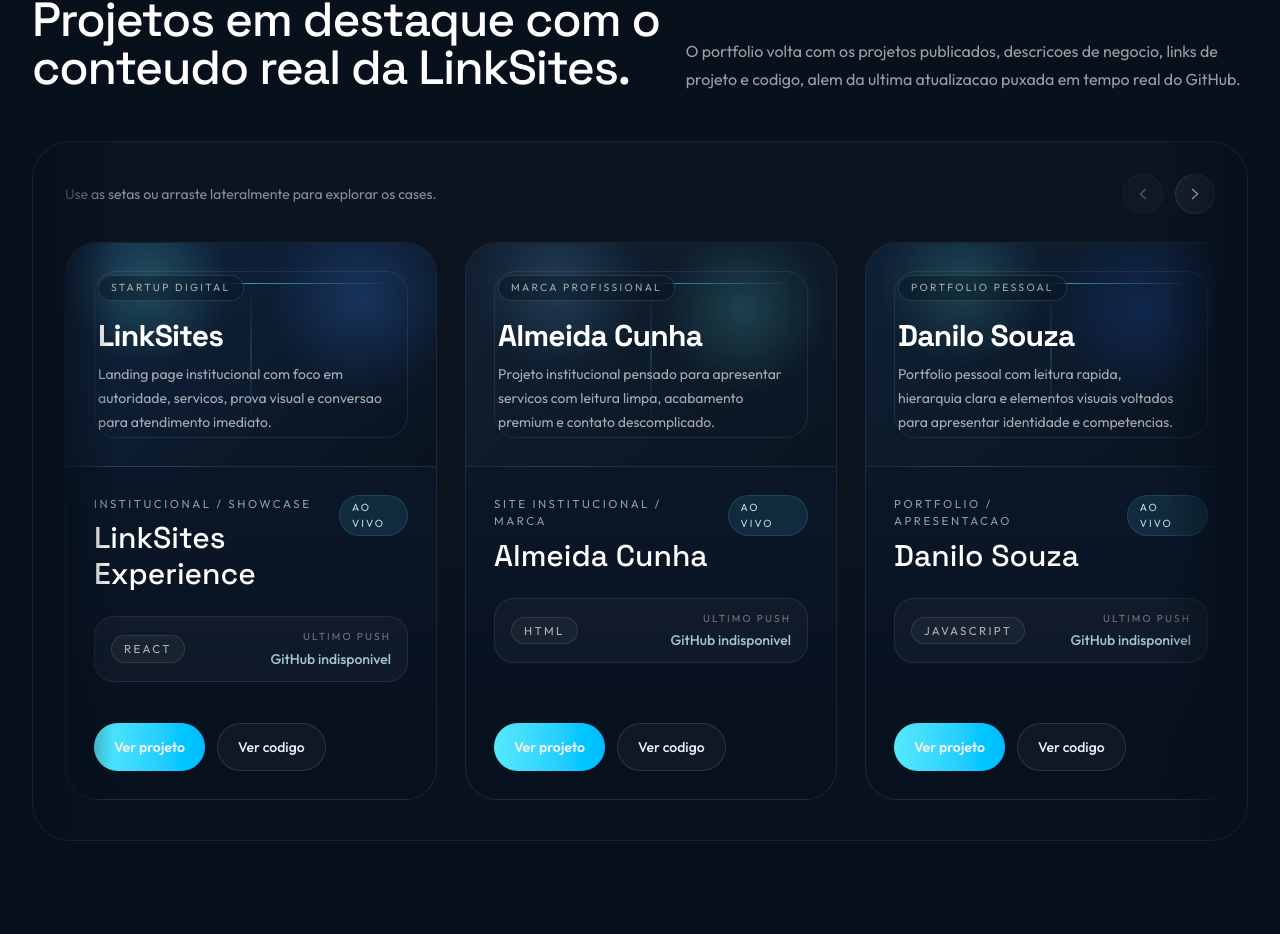
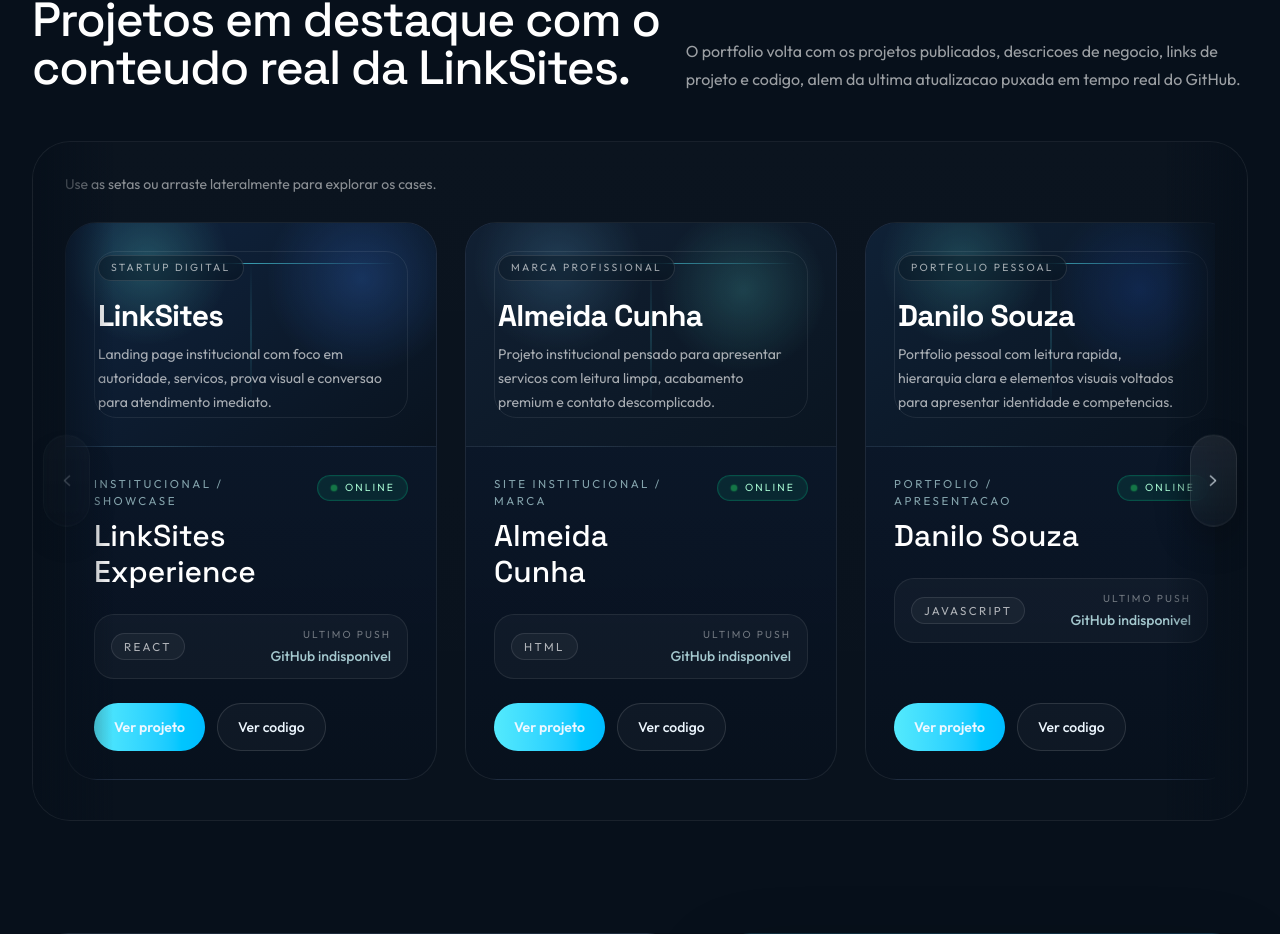
Before and after one commit to linksites/linksites, a React (Vite) app: page / in a window 1280 px wide. Shown: the part 2519-3453 px from the top of the page. Built offline with nearby package versions, Linux system fonts and the light colour scheme; no server answers.

Commit message:
Atualiza status dos cards para online

```diff
--- a/src/App.jsx
+++ b/src/App.jsx
@@ -267,14 +267,16 @@
   const rotateClass = direction === "left" ? "rotate-180" : "";
 
   return (
-    <span
+    <svg
       aria-hidden="true"
-      className={`inline-flex h-10 w-10 items-center justify-center rounded-full border border-white/10 bg-white/6 text-cyan-100/90 backdrop-blur transition hover:border-cyan-300/30 hover:bg-cyan-300/10 ${rotateClass}`}
+      viewBox="0 0 24 24"
+      className={`h-4 w-4 ${rotateClass}`}
+      fill="none"
+      stroke="currentColor"
+      strokeWidth="2"
     >
-      <svg viewBox="0 0 24 24" className="h-4 w-4" fill="none" stroke="currentColor" strokeWidth="2">
       <path d="M8 5l8 7-8 7" strokeLinecap="round" strokeLinejoin="round" />
     </svg>
-    </span>
   );
 }
 
@@ -804,13 +806,10 @@
             <div className="pointer-events-none absolute inset-y-0 left-0 z-10 hidden w-20 bg-gradient-to-r from-[var(--bg-strong)] to-transparent lg:block" />
             <div className="pointer-events-none absolute inset-y-0 right-0 z-10 hidden w-20 bg-gradient-to-l from-[var(--bg-strong)] to-transparent lg:block" />
 
-            <div className="mb-5 flex flex-col gap-4 lg:mb-7 lg:flex-row lg:items-center lg:justify-between">
-              <p className="text-sm text-white/52">Use as setas ou arraste lateralmente para explorar os cases.</p>
-              <div className="hidden items-center gap-3 md:flex">
             <button
               type="button"
               aria-label="Ver projetos anteriores"
-                  className={`transition ${canScrollPrev ? "opacity-100" : "pointer-events-none opacity-35"}`}
+              className={`showcase-nav showcase-nav-left hidden lg:flex ${canScrollPrev ? "" : "pointer-events-none opacity-30"}`}
               onClick={() => scrollCases(-1)}
             >
               <Chevron direction="left" />
@@ -818,12 +817,14 @@
             <button
               type="button"
               aria-label="Ver proximos projetos"
-                  className={`transition ${canScrollNext ? "opacity-100" : "pointer-events-none opacity-35"}`}
+              className={`showcase-nav showcase-nav-right hidden lg:flex ${canScrollNext ? "" : "pointer-events-none opacity-30"}`}
               onClick={() => scrollCases(1)}
             >
               <Chevron direction="right" />
             </button>
-              </div>
+
+            <div className="mb-5 flex flex-col gap-4 lg:mb-7 lg:flex-row lg:items-center lg:justify-between">
+              <p className="text-sm text-white/52">Use as setas ou arraste lateralmente para explorar os cases.</p>
             </div>
 
             <div
@@ -873,8 +874,9 @@
                           </p>
                           <h3 className="mt-2 font-display text-3xl text-white">{item.name}</h3>
                         </div>
-                        <span className="rounded-full border border-cyan-300/14 bg-cyan-300/10 px-3 py-1 text-[0.65rem] uppercase tracking-[0.2em] text-cyan-100/88">
-                          Ao vivo
+                        <span className="status-live rounded-full border border-emerald-400/24 bg-emerald-400/10 px-3 py-1 text-[0.65rem] uppercase tracking-[0.2em] text-emerald-200">
+                          <span className="status-live-dot" />
+                          Online
                         </span>
                       </div>
 
--- a/src/index.css
+++ b/src/index.css
@@ -74,6 +74,75 @@
   user-select: none;
 }
 
+.showcase-nav {
+  position: absolute;
+  top: 50%;
+  z-index: 20;
+  align-items: center;
+  justify-content: center;
+  width: 2.9rem;
+  height: 5.8rem;
+  border: 1px solid rgba(255, 255, 255, 0.08);
+  border-radius: 999px;
+  background: linear-gradient(180deg, rgba(255, 255, 255, 0.08), rgba(255, 255, 255, 0.03));
+  color: rgba(237, 247, 255, 0.76);
+  backdrop-filter: blur(12px);
+  box-shadow: 0 16px 36px rgba(0, 0, 0, 0.22);
+  transform: translateY(-50%);
+  transition:
+    opacity 0.25s ease,
+    border-color 0.25s ease,
+    background 0.25s ease,
+    color 0.25s ease,
+    transform 0.25s ease;
+}
+
+.showcase-nav:hover {
+  border-color: rgba(98, 240, 235, 0.22);
+  background: linear-gradient(180deg, rgba(98, 240, 235, 0.12), rgba(255, 255, 255, 0.05));
+  color: rgba(237, 247, 255, 0.96);
+  transform: translateY(-50%) scale(1.02);
+}
+
+.showcase-nav-left {
+  left: 0.65rem;
+}
+
+.showcase-nav-right {
+  right: 0.65rem;
+}
+
+.status-live {
+  display: inline-flex;
+  align-items: center;
+  gap: 0.45rem;
+  box-shadow: inset 0 0 0 1px rgba(52, 211, 153, 0.04);
+}
+
+.status-live-dot {
+  width: 0.48rem;
+  height: 0.48rem;
+  border-radius: 999px;
+  background: #22c55e;
+  box-shadow: 0 0 0.45rem rgba(34, 197, 94, 0.7);
+  animation: livePulse 1.4s ease-in-out infinite;
+}
+
+@keyframes livePulse {
+  0%,
+  100% {
+    opacity: 1;
+    transform: scale(1);
+    box-shadow: 0 0 0.42rem rgba(34, 197, 94, 0.64);
+  }
+
+  50% {
+    opacity: 0.45;
+    transform: scale(0.82);
+    box-shadow: 0 0 0.18rem rgba(34, 197, 94, 0.3);
+  }
+}
+
 .hero-orbit::before,
 .hero-orbit::after {
   content: "";
```
Lines whose indentation alone changed are shown as unchanged.
